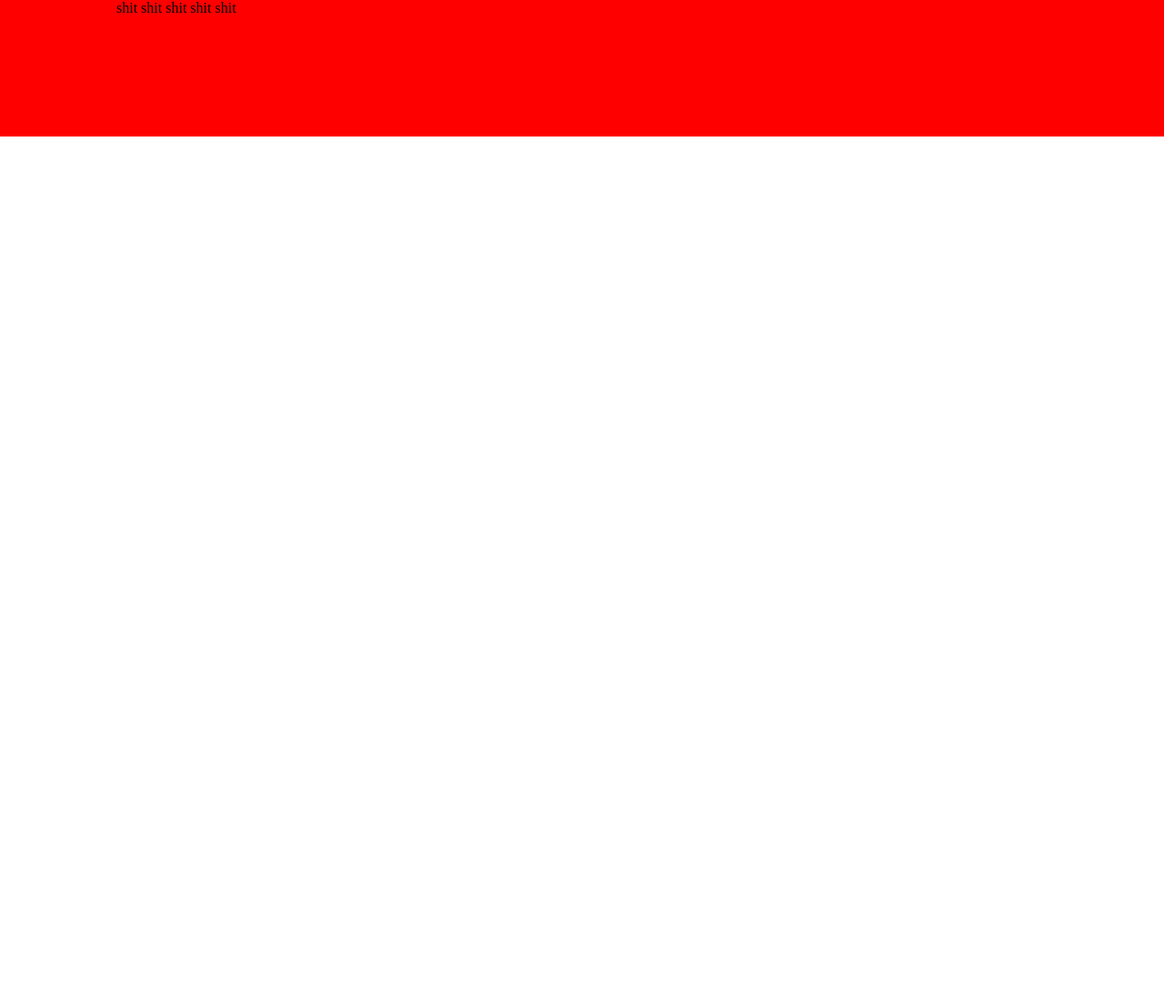
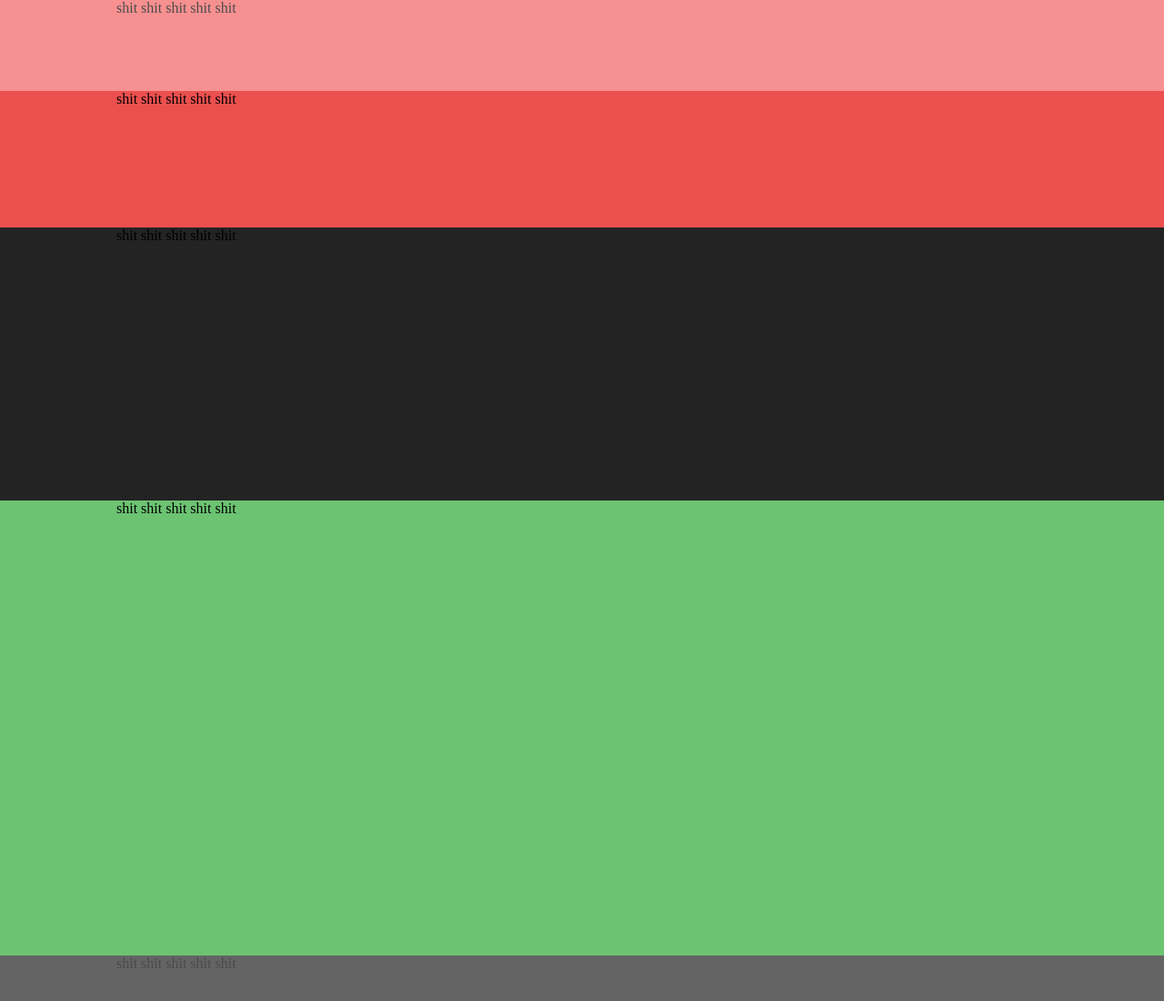
Before and after one commit to kayadelirium/kayadelirium.github.io, a plain HTML site: page site2/index.html in a window 1280 px wide. Shown: the whole page at 91% size. Before the commit the page ends 800 px from the top, so only its background shows below. Drawn offline with Linux system fonts and the light colour scheme.

Commit message:
site 2 - base

```diff
--- a/site2/css/style.css
+++ b/site2/css/style.css
@@ -3,12 +3,32 @@ html, body{
 }
 
 .wrapper{
-	width: 1024px;
+	max-width: 1024px;
 	margin: 0 auto;
 	height: inherit;
 }
 
 header{
-	background: #FF0000;
+	background: #F46262;
+	opacity: 0.7;
+	height: 100px;
+}
+
+.name{
+	background: #EB504E;
 	height: 150px;
 }
+.pros{
+	background: #232323;
+	height: 300px;
+}
+.team{
+	background: #6CC372;
+	height: 500px;
+}
+
+footer{
+	background: #232323;
+	opacity: 0.7;
+	height: 50px;
+}
--- a/site2/index.html
+++ b/site2/index.html
@@ -13,5 +13,27 @@
 			shit shit shit shit shit
 		</div>
 	</header>
+	<main>
+		<section class=name>
+			<div class="wrapper">
+				shit shit shit shit shit
+			</div>
+		</section>
+		<section class=pros>
+			<div class="wrapper">
+				shit shit shit shit shit
+			</div>
+		</section>
+		<section class=team>
+			<div class="wrapper">
+				shit shit shit shit shit
+			</div>
+		</section>
+	</main>
+	<footer>
+		<div class="wrapper">
+			shit shit shit shit shit
+		</div>
+	</footer>
 </body>
 </html>
```
